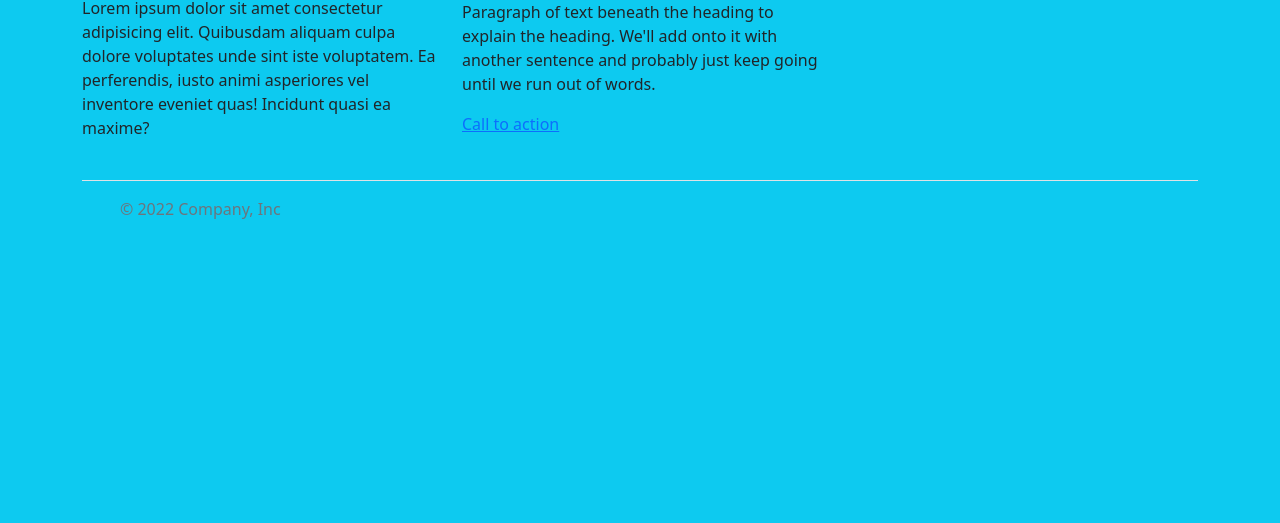
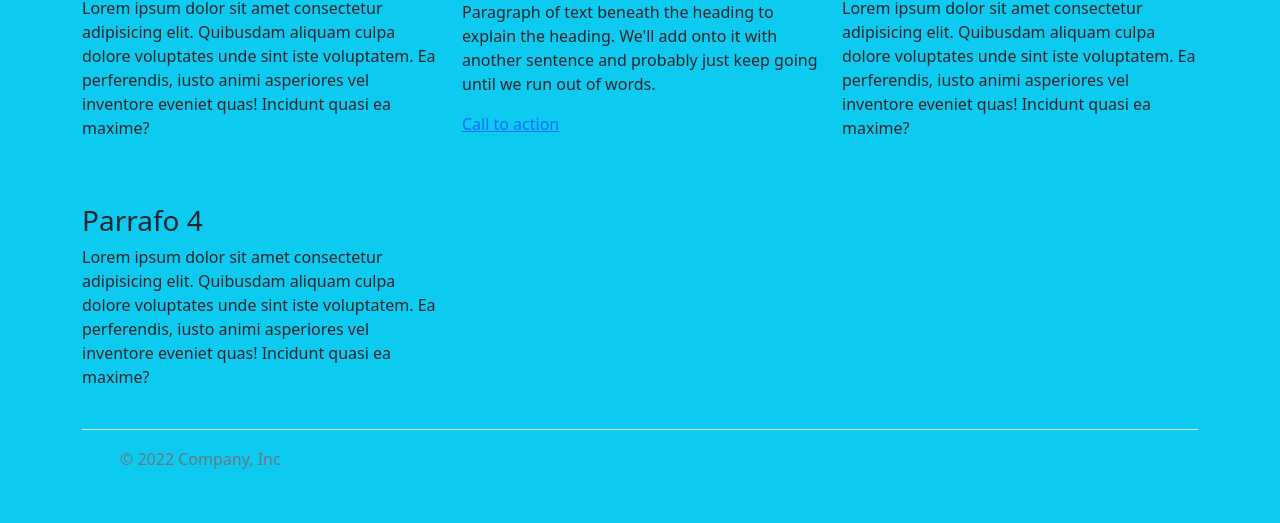
Before and after one commit to mariadmartin/Git_pildoras, a plain HTML site: page index.html in a window 1280 px wide. Shown: the part 277-800 px from the top of the page. Drawn offline with nearby package versions, Linux system fonts and the light colour scheme.

Commit message:
Añado parrafo 4 y 3

```diff
--- a/index.html
+++ b/index.html
@@ -1,5 +1,6 @@
 <!DOCTYPE html>
 <html lang="en">
+
 <head>
     <meta charset="UTF-8">
     <meta name="viewport" content="width=device-width, initial-scale=1.0">
@@ -10,6 +11,7 @@
 
     <script src="js/script.js"></script>
 </head>
+
 <body class="bg-info">
     <div class="container">
         <header class="d-flex flex-wrap justify-content-center py-3 mb-4 border-bottom">
@@ -40,19 +42,36 @@
         <div class="row mt-5">
             <div class="col-4">
                 <h3>Parrafo 1</h3>
-                <p>Lorem ipsum dolor sit amet consectetur adipisicing elit. Quibusdam aliquam culpa dolore voluptates unde sint iste voluptatem. Ea perferendis, iusto animi asperiores vel inventore eveniet quas! Incidunt quasi ea maxime?</p>
+                <p>Lorem ipsum dolor sit amet consectetur adipisicing elit. Quibusdam aliquam culpa dolore voluptates
+                    unde sint iste voluptatem. Ea perferendis, iusto animi asperiores vel inventore eveniet quas!
+                    Incidunt quasi ea maxime?</p>
             </div>
             <div class="col-4">
                 <h3 class="fs-2">Featured title</h3>
-                <p>Paragraph of text beneath the heading to explain the heading. We'll add onto it with another sentence and
-                        probably just keep going until we run out of words.</p>
+                <p>Paragraph of text beneath the heading to explain the heading. We'll add onto it with another sentence
+                    and
+                    probably just keep going until we run out of words.</p>
                 <a href="#" class="icon-link d-inline-flex align-items-center">
                     Call to action
                     <svg class="bi" width="1em" height="1em">
                         <use xlink:href="#chevron-right"></use>
                     </svg>
                 </a>
-
+            </div>
+            <div class="col-4">
+                <h3>Parrafo 3</h3>
+                <p>Lorem ipsum dolor sit amet consectetur adipisicing elit. Quibusdam aliquam culpa dolore voluptates
+                    unde sint iste
+                    voluptatem. Ea perferendis, iusto animi asperiores vel inventore eveniet quas! Incidunt quasi ea
+                    maxime?</p>
+            </div>
+        </div>
+        <div class="row mt-5">
+            <div class="col-4">
+                <h3>Parrafo 4</h3>
+                <p>Lorem ipsum dolor sit amet consectetur adipisicing elit. Quibusdam aliquam culpa dolore voluptates
+                    unde sint iste voluptatem. Ea perferendis, iusto animi asperiores vel inventore eveniet quas!
+                    Incidunt quasi ea maxime?</p>
             </div>
         </div>
     </div>
@@ -84,4 +103,5 @@
         integrity="sha384-kenU1KFdBIe4zVF0s0G1M5b4hcpxyD9F7jL+jjXkk+Q2h455rYXK/7HAuoJl+0I4"
         crossorigin="anonymous"></script>
 </body>
+
 </html>
```
